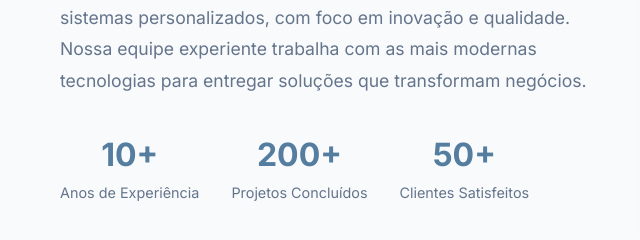
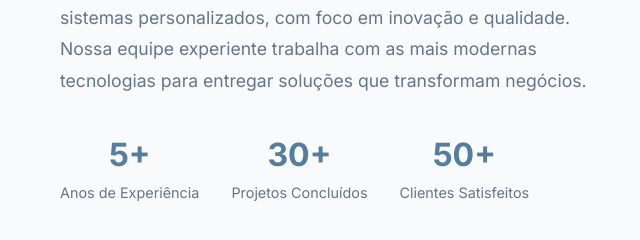
Before and after one commit to Pedroo2020/FuturaTech, a plain HTML site: page index.html in a window 1280 px wide. Shown: the part 1060-1300 px from the top of the page, 0-640 px from the left. Drawn offline with Linux system fonts and the light colour scheme; some packages are replaced by stand-ins of ours; a script that the page names is missing.

Commit message:
Update index.html

```diff
--- a/index.html
+++ b/index.html
@@ -79,11 +79,11 @@
                     </p>
                     <div class="stats">
                         <div class="stat-item">
-                            <span class="stat-number">10+</span>
+                            <span class="stat-number">5+</span>
                             <span class="stat-label">Anos de Experiência</span>
                         </div>
                         <div class="stat-item">
-                            <span class="stat-number">200+</span>
+                            <span class="stat-number">30+</span>
                             <span class="stat-label">Projetos Concluídos</span>
                         </div>
                         <div class="stat-item">
@@ -227,7 +227,7 @@
                         </div>
                         <div class="form-group">
                             <label for="city">Cidade</label>
-                            <input type="city" id="city" name="city">
+                            <input type="city" id="city" name="cityd">
                         </div>
                     </div>
                     <div class="form-group">
```
